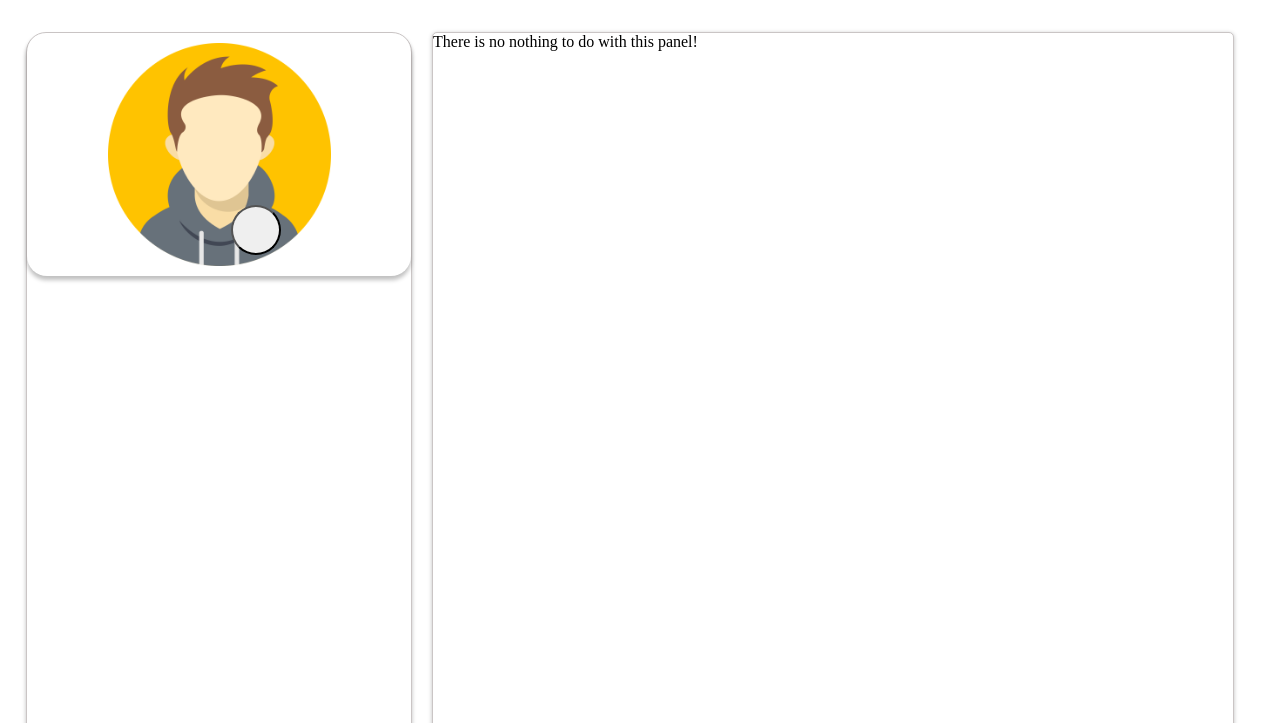
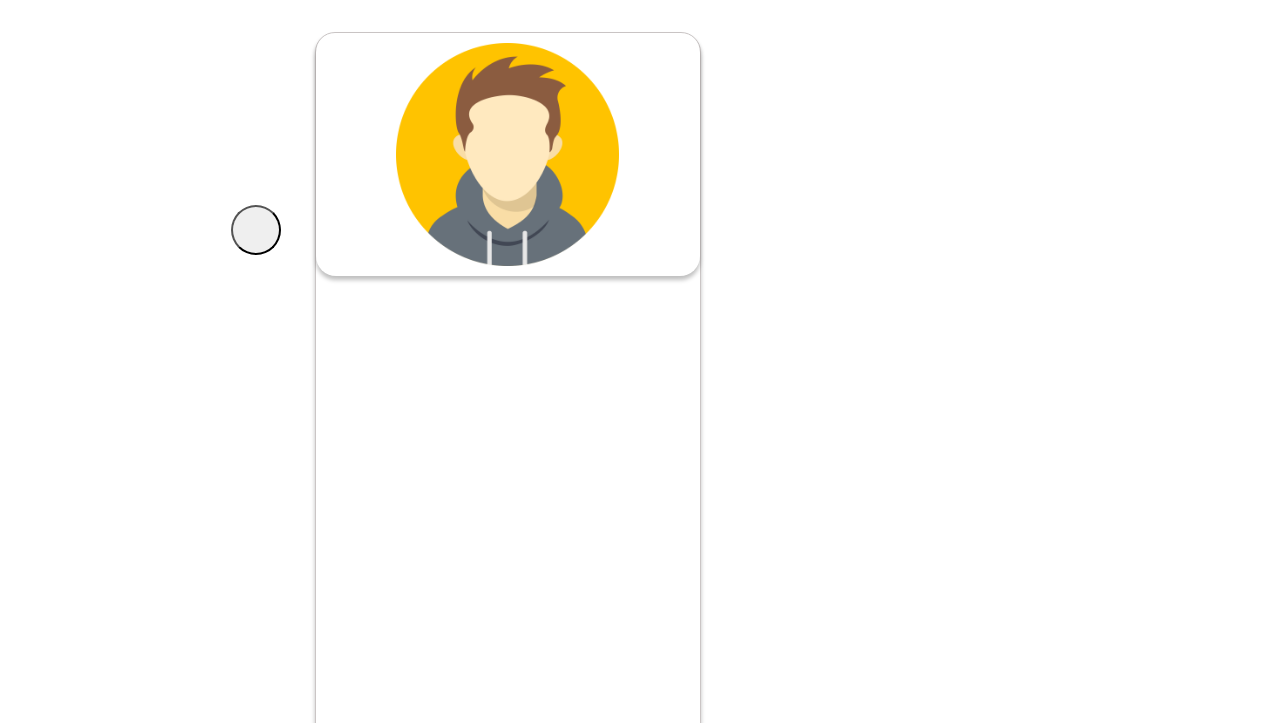
Before and after one commit to vhieu2k5/travelulu, a plain HTML site: page html/personal.html in a window 1280 px wide. Shown: the part 77-800 px from the top of the page. Drawn offline with Linux system fonts and the light colour scheme.

Commit message:
testing conflict 2

```diff
--- a/html/personal.html
+++ b/html/personal.html
@@ -55,7 +55,7 @@
       </div>
         </div>
         <!-- Hết personal nav site -->
-        <div class="option1-panel">
+        <div class="option2-panel">
             There is no nothing to do with this panel!
         </div>
      </div>
```
